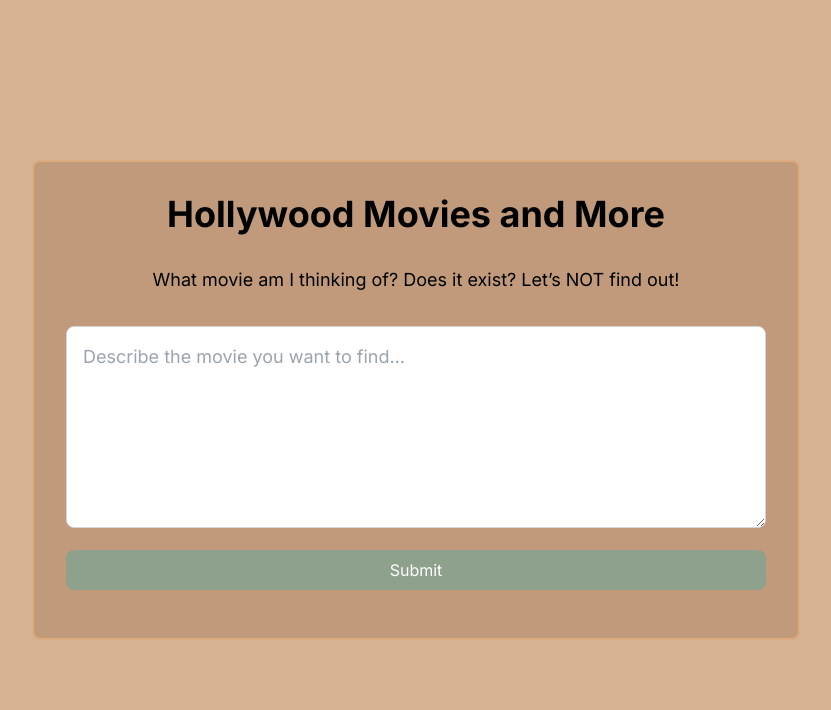
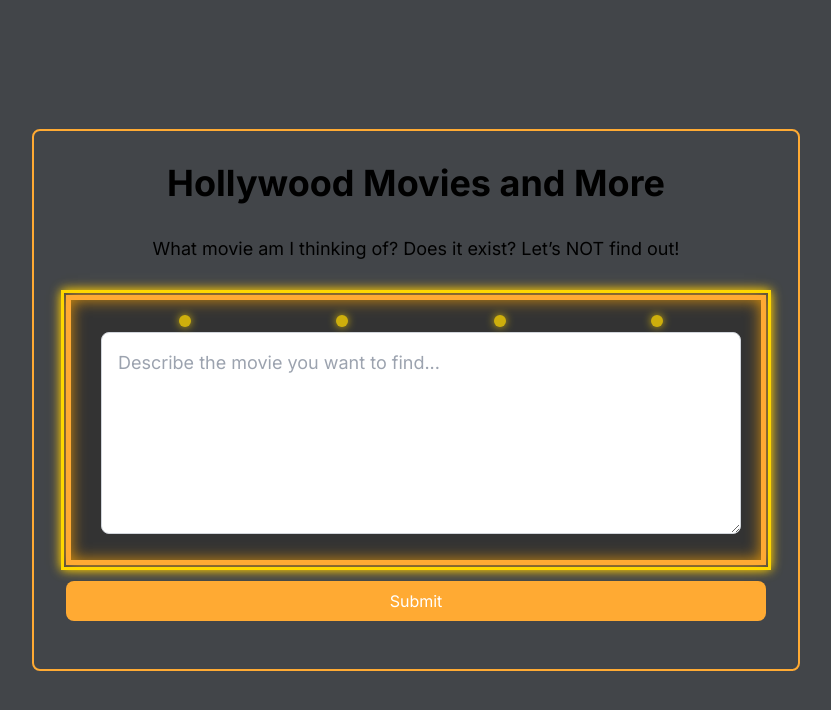
Before and after one commit to veerpal-shah/succulent-ripe-tomatoes, a Next.js app: page / in a window 1280 px wide. Shown: the top 710 px of the page, without its empty margins (224-1055 px from the left). Built offline with nearby package versions, Linux system fonts and the light colour scheme.

Commit message:
Fixed error

```diff
--- a/src/app/globals.css
+++ b/src/app/globals.css
@@ -6,6 +6,14 @@
   --foreground-rgb: 0, 0, 0;
   --background-start-rgb: 214, 219, 220;
   --background-end-rgb: 255, 255, 255;
+
+  /* Colors for background and button on main page */
+  --main-bg-color: #424549;
+  --container-bg-color: #424549;
+  --container-border-color: #FFAA33;
+
+  --button-bg-color: #FFAA33;
+  --button-hover-color: #FFD700;
 }
 
 @media (prefers-color-scheme: dark) {
@@ -31,3 +39,73 @@ body {
     text-wrap: balance;
   }
 }
+
+
+.submit-button {
+  background-color: var(--button-bg-color);
+  color: white;
+  padding: 0.5rem 1rem;
+  border-radius: 0.5rem;
+  transition: background-color 0.3s;
+}
+
+.submit-button:hover {
+  background-color: var(--button-hover-color);
+}
+
+
+/* Background color classes using CSS variables */
+.main-bg {
+  background-color: var(--main-bg-color);
+}
+
+.container-bg {
+  background-color: var(--container-bg-color);
+  border-color: var(--container-border-color);
+}
+
+/* Marquee style for board */
+.marquee-border {
+  border: 5px solid #FFAA33;
+  padding: 10px 20px 20px 30px;
+  background-color: #333;
+  position: relative;
+  box-shadow: 0 0 15px rgba(255, 165, 0, 0.8), 0 0 15px rgba(255, 165, 0, 0.8) inset;
+}
+
+
+
+.marquee-border::before {
+  content: '';
+  position: absolute;
+  top: -10px;
+  left: -10px;
+  right: -10px;
+  bottom: -10px;
+  border: 3px solid #FFD700;
+  padding: 5px;
+  box-shadow: 0 0 10px #FFD700;
+  pointer-events: none; /* Prevens stop from typing to text box */
+}
+
+
+.marquee-lights {
+  display: flex;
+  justify-content: space-around;
+  padding: 5px;
+}
+
+.light {
+  width: 12px;
+  height: 12px;
+  background-color: #FFD700;
+  border-radius: 50%;
+  box-shadow: 0 0 8px #FFD700;
+  animation: blink 1.5s infinite;
+}
+
+@keyframes blink {
+  50% {
+    opacity: 0.5;
+  }
+}
--- a/src/app/page.tsx
+++ b/src/app/page.tsx
@@ -16,7 +16,6 @@ export default function Home() {
     console.log(process.env.NEXT_PUBLIC_BONSAI_URL, process.env.NEXT_PUBLIC_BONSAI_U, process.env.NEXT_PUBLIC_BONSAI_P);
 
     try {
-      // Send a POST request to the /api/search endpoint with the user's input
       const response = await fetch('/api/search', {
         method: 'POST',
         headers: {
@@ -30,11 +29,9 @@ export default function Home() {
       console.log('Response from search:', data);
 
       if (response.ok) {
-        // Update the movieResults state with the returned movie titles
         setMovieResults(data.movies);
         setErrorMessage(null);  // Clear any previous errors
       } else {
-        // Handle any errors from the API
         setErrorMessage(data.error || 'An error occurred while searching for movies.');
       }
     } catch (error) {
@@ -44,14 +41,23 @@ export default function Home() {
   };
 
   return (
-    <main className="flex min-h-screen flex-col items-center justify-center p-8 bg-[#d6b392]">
-      <div className="w-full max-w-3xl p-8 bg-[#c09a7a] border-2 border-[#dbab7f] rounded-lg">
+    <main className="flex min-h-screen flex-col items-center justify-center p-8 main-bg">
+      <div className="w-full max-w-3xl p-8 container-bg border-2 rounded-lg">
         <h1 className="text-4xl font-bold text-center mb-8">Hollywood Movies and More</h1>
         <p className="text-center text-lg mb-8">
           What movie am I thinking of? Does it exist? Let’s NOT find out!
         </p>
 
-        {/* Centered Input Box */}
+        {/* Marquee-styled Input Box */}
+        <div className="marquee-border">
+          <div className="marquee-lights">
+            <span className="light"></span>
+            <span className="light"></span>
+            <span className="light"></span>
+            <span className="light"></span>
+
+            {/* Add or remove lights as needed */}
+          </div>
           <textarea
             className="w-full p-4 text-lg border border-gray-300 rounded-lg focus:outline-none focus:ring-2 focus:ring-[#8ea18c] text-black"
             placeholder="Describe the movie you want to find..."
@@ -59,10 +65,11 @@ export default function Home() {
             value={userInput}
             onChange={(e) => setUserInput(e.target.value)}
           />
+        </div>
 
         {/* Submit Button */}
         <button
-          className="mt-4 w-full bg-[#8ea18c] text-white py-2 px-4 rounded-lg hover:bg-[#7a8a7b] focus:outline-none focus:ring-2 focus:ring-[#6c786d] focus:ring-opacity-50"
+          className="submit-button mt-4 w-full text-white py-2 px-4 rounded-lg focus:outline-none focus:ring-2 focus:ring-[#6c786d] focus:ring-opacity-50"
           onClick={handleSubmit}
         >
           Submit
```
Lines whose indentation alone changed are shown as unchanged.
